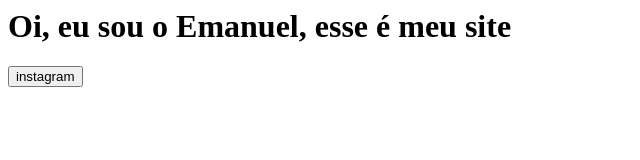
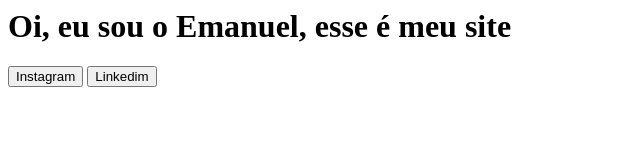
Before and after one commit to emanuelefro/emanuelefro.github.io, a plain HTML site: page index.html in a window 1280 px wide. Shown: the whole page, without its empty margins (0-640 px from the left). Drawn offline with Linux system fonts and the light colour scheme.

Commit message:
Adicionei o botão do Linkedim

```diff
--- a/index.html
+++ b/index.html
@@ -1,2 +1,5 @@
 <h1>Oi, eu sou o Emanuel, esse é meu site</h1>
-<button>instagram</button>
+
+
+<button>Instagram</button>
+<button>Linkedim</button>
```
